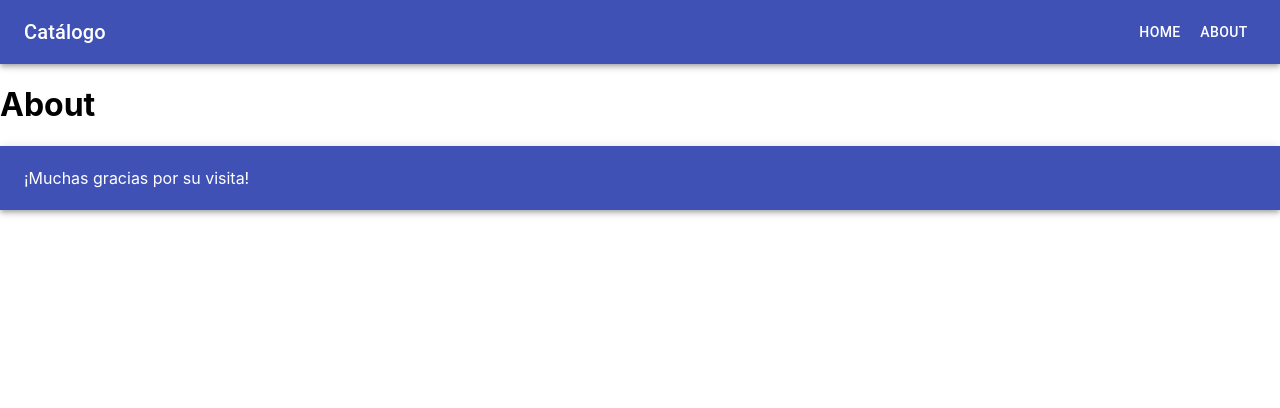
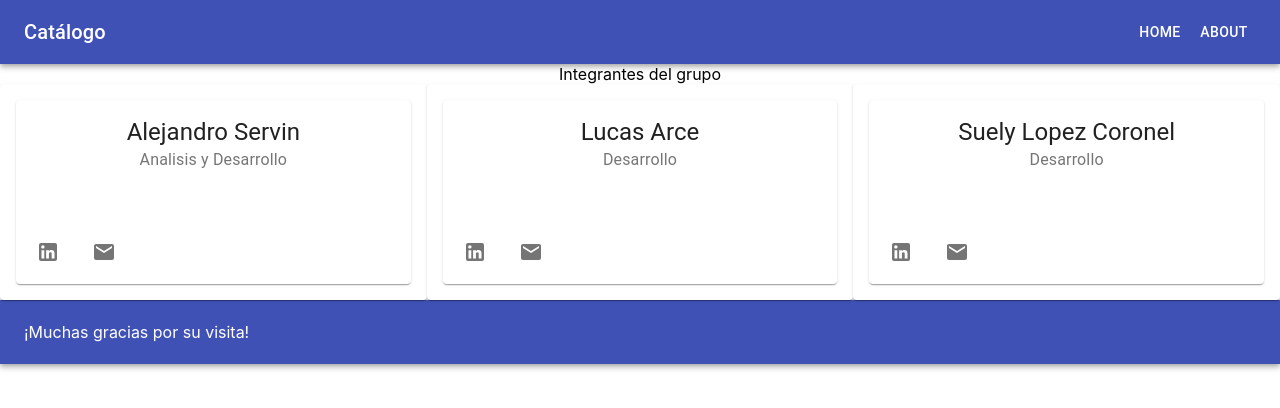
Before and after one commit to alesservin/catalogo, a React (Create React App) app: page /about in a window 1280 px wide. Shown: the top 408 px of the page. Built offline with nearby package versions, Linux system fonts and the light colour scheme; grey boxes are pictures that could not be loaded.

Commit message:
se agrega about nuevo

```diff
--- a/src/componentes/About.js
+++ b/src/componentes/About.js
@@ -1,12 +1,143 @@
 import React from 'react';
+import PropTypes from 'prop-types';
+import { withStyles } from '@material-ui/core/styles';
+import Paper from '@material-ui/core/Paper';
+import Grid from '@material-ui/core/Grid';
+import classnames from 'classnames';
+import Card from '@material-ui/core/Card';
+import CardHeader from '@material-ui/core/CardHeader';
+import CardMedia from '@material-ui/core/CardMedia';
+import CardContent from '@material-ui/core/CardContent';
+import CardActions from '@material-ui/core/CardActions';
+import Collapse from '@material-ui/core/Collapse';
+import Avatar from '@material-ui/core/Avatar';
+import IconButton from '@material-ui/core/IconButton';
+import Typography from '@material-ui/core/Typography';
+import red from '@material-ui/core/colors/red';
+import FavoriteIcon from '@material-ui/icons/Favorite';
+import ShareIcon from '@material-ui/icons/Share';
+import ExpandMoreIcon from '@material-ui/icons/ExpandMore';
+import MoreVertIcon from '@material-ui/icons/MoreVert';
+import LinkedInIcon from '@material-ui/icons/LinkedIn';
+import MailIcon from '@material-ui/icons/Mail';
 
-class About extends React.Component{
 
-  render(){
-    return(
-      <h1>About</h1>
-    )
-  }
+
+
+const styles = theme => ({
+  root: {
+    flexGrow: 1,
+  },
+  paper: {
+    padding: theme.spacing.unit * 2,
+    textAlign: 'center',
+    color: theme.palette.text.secondary,
+  },
+});
+
+function About(props) {
+  const { classes } = props;
+
+  return (
+    <div className={classes.root}>
+      <center>Integrantes del grupo</center>
+      <Grid container spacing={24}>
+
+        <Grid item xs={4}>
+          <Paper className={classes.paper}>
+            <Card className={classes.card}>
+              <CardHeader
+                title="Alejandro Servin "
+                subheader="Analisis y Desarrollo"
+              />
+              <CardMedia
+                className={classes.media}
+                image="imagenes/auriculares.jpg"
+                title=""
+              />
+              <CardContent>
+                <Typography component="p">
+
+          </Typography>
+              </CardContent>
+              <CardActions className={classes.actions} >
+          <IconButton aria-label="Link to LinkedIn">
+            <LinkedInIcon />
+          </IconButton>
+          <IconButton aria-label="Link to Mail">
+            <MailIcon />
+          </IconButton>
+          </CardActions>
+
+            </Card>
+          </Paper>
+        </Grid>
+        <Grid item xs={4}>
+          <Paper className={classes.paper}>
+          <Card className={classes.card}>
+              <CardHeader
+                title="Lucas Arce "
+                subheader=" Desarrollo"
+              />
+              <CardMedia
+                className={classes.media}
+                image="imagenes/macbookpro.jpg"
+
+              />
+
+              <CardContent>
+                <Typography component="p">
+
+          </Typography>
+
+              </CardContent>
+              <CardActions className={classes.actions} >
+          <IconButton aria-label="Link to LinkedIn">
+            <LinkedInIcon />
+          </IconButton>
+          <IconButton aria-label="Link to Mail">
+            <MailIcon />
+          </IconButton>
+          </CardActions>
+            </Card>
+
+          </Paper>
+        </Grid>
+        <Grid item xs={4}>
+          <Paper className={classes.paper}>
+          <Card className={classes.card}>
+              <CardHeader
+                title=" Suely Lopez Coronel "
+                subheader="Desarrollo"
+              />
+              <CardMedia
+                className={classes.media}
+                img=" "
+              />
+              <CardContent>
+                <Typography component="p">
+
+          </Typography>
+              </CardContent>
+              <CardActions className={classes.actions} >
+          <IconButton aria-label="Link to LinkedIn">
+            <LinkedInIcon />
+          </IconButton>
+          <IconButton aria-label="Link to Mail">
+            <MailIcon />
+          </IconButton>
+          </CardActions>
+            </Card>
+
+          </Paper>
+        </Grid>
+      </Grid>
+    </div>
+  );
 }
 
-export default About;
+About.propTypes = {
+  classes: PropTypes.object.isRequired,
+};
+
+export default withStyles(styles)(About);
```
